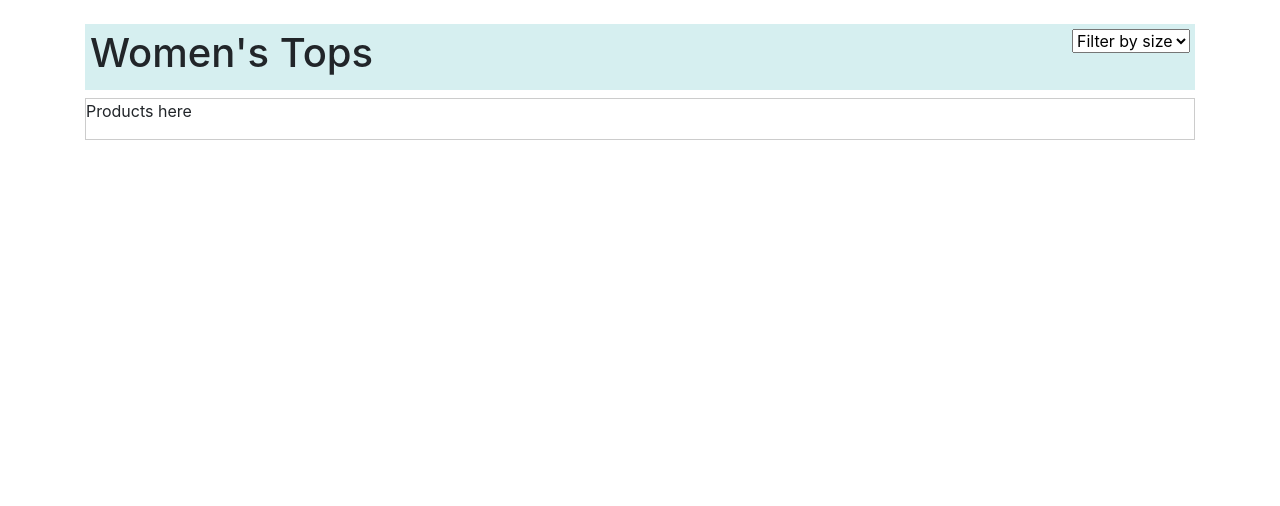
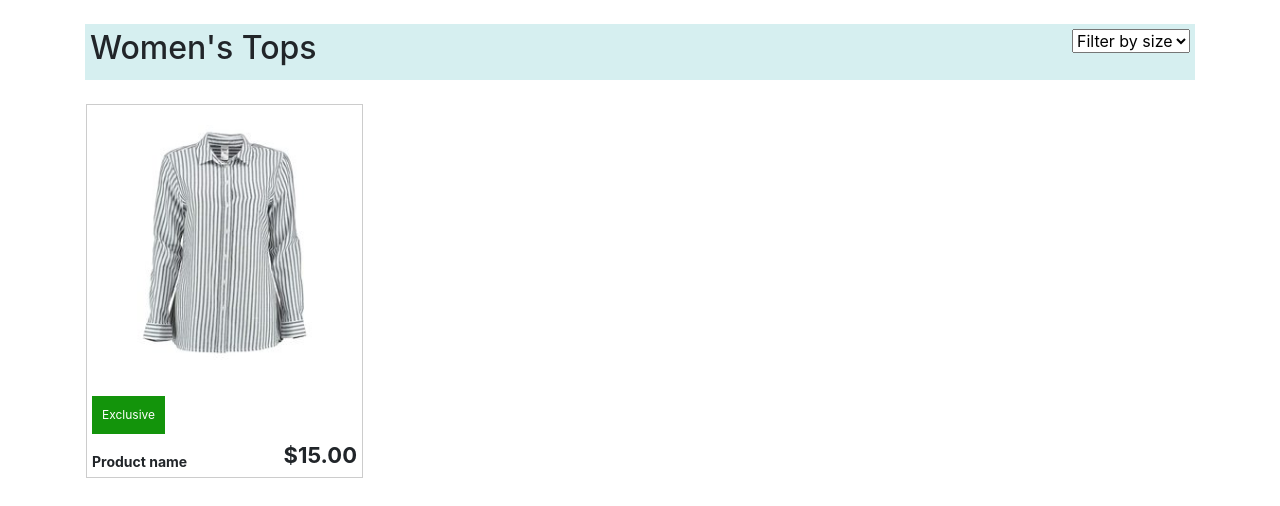
Before and after one commit to brunomonteirosud/html-json-test, a plain HTML site: page index.html in a window 1280 px wide. Drawn offline with nearby package versions, Linux system fonts and the light colour scheme; no server answers.

Commit message:
Creted basic product card with default style

```diff
--- a/index.html
+++ b/index.html
@@ -27,7 +27,21 @@
         </div>
         <div class="container mt-2">
             <div class="products-display">
-                <p>Products here</p>
+                <div class="row p-3">
+                    <div class="col-12 col-sm-6 col-md-3 p-0">
+                        <div class="product-card">
+                            <figure>
+                                <img class="img-fluid" src="./images/products/product-1.jpg">
+                            </figure>
+                            <span class="tag exclusive">Exclusive</span>
+                            <div class="product-info">
+                                <span class="name">Product name</span>
+                                <span class="price">$15.00</span>
+                            </div>
+                        </div>
+                    </div>
+
+                </div>
             </div>
         </div>
       </main>
--- a/scripts/constants.js
+++ /dev/null
@@ -1 +0,0 @@
-export const JSON_URL = "https://api.jsonbin.io/b/5cae9a54fb42337645ebcad3";
--- a/scripts/main.js
+++ b/scripts/main.js
@@ -1,3 +1,4 @@
+// Waits for document to load
 $(document).ready(function(){
     $.ajax({
         url: "https://api.jsonbin.io/b/5cae9a54fb42337645ebcad3",
--- a/style/scss/_header.scss
+++ b/style/scss/_header.scss
@@ -3,7 +3,7 @@
     padding: 5px;
 
     h1 {
-        font-size: 40px;
+        font-size: 32px;
     }
 
     .filter-select {
--- a/style/scss/_products.scss
+++ b/style/scss/_products.scss
@@ -1,3 +1,48 @@
 .products-display {
-    border: 1px solid #ccc;
+    .product-card {
+        padding: 5px;
+        border: 1px solid #ccc;
+
+        figure {
+            display: flex;
+            justify-content: center;
+        }
+
+        .tag {
+            padding: 10px;
+            color: white;
+            font-size: 12px;
+            display: inline-block;
+            margin: 5px 0;
+
+            &.sale {
+                background: #ce0303;
+            }
+
+            &.exclusive {
+                background: #13940b;
+            }
+        }
+
+        .product-info {
+            display: flex;
+
+            .name {
+                flex: 1;
+                font-size: 14px;
+                font-weight: 700;
+                display: inline-flex;
+                align-items: flex-end;
+            }
+
+            .price {
+                flex: 1;
+                font-size: 22px;
+                font-weight: 700;
+                display: inline-flex;
+                align-items: flex-end;
+                justify-content: flex-end;
+            }
+        }
+    }
 }
```
Also changed, not shown: style/css/main.css, 1 other file.
